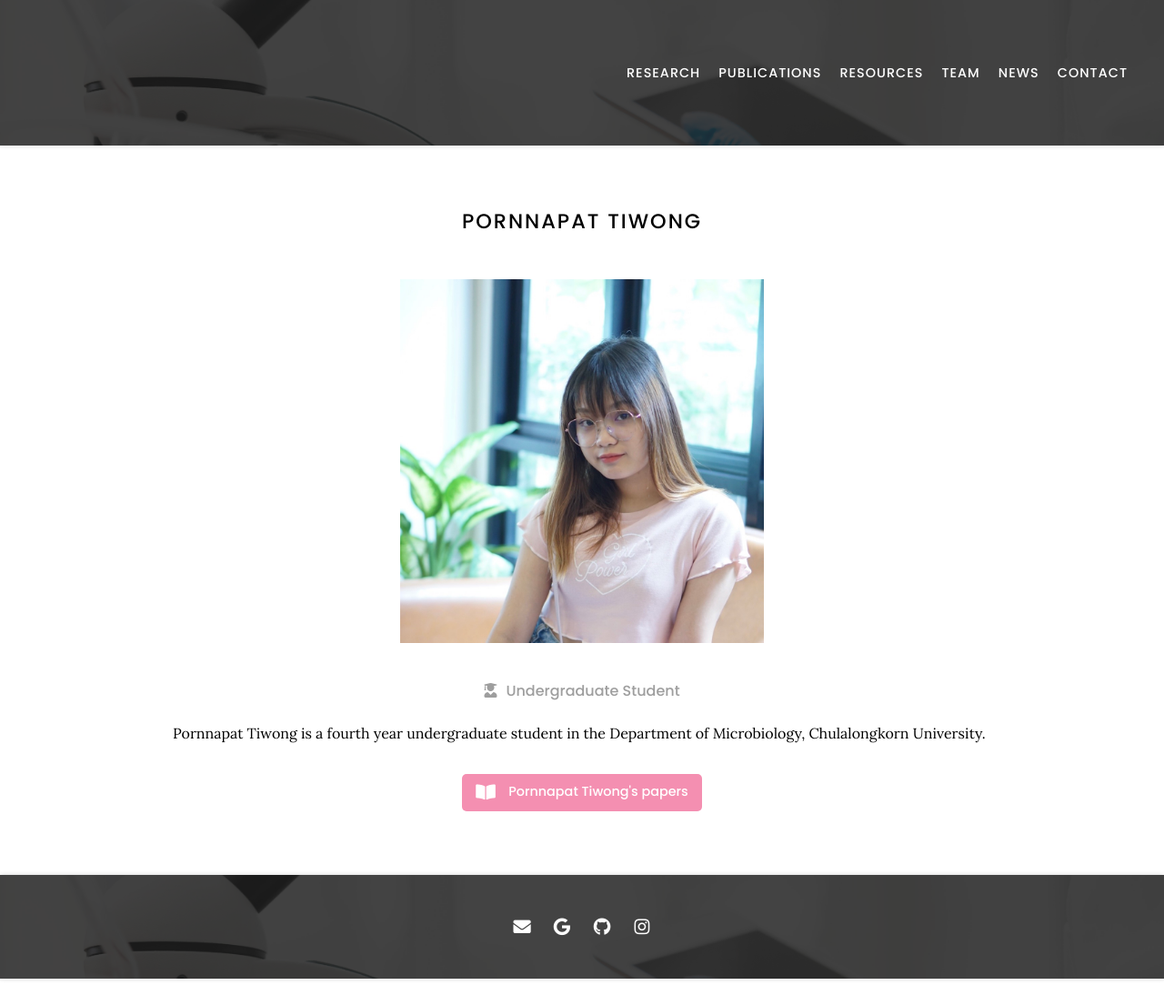
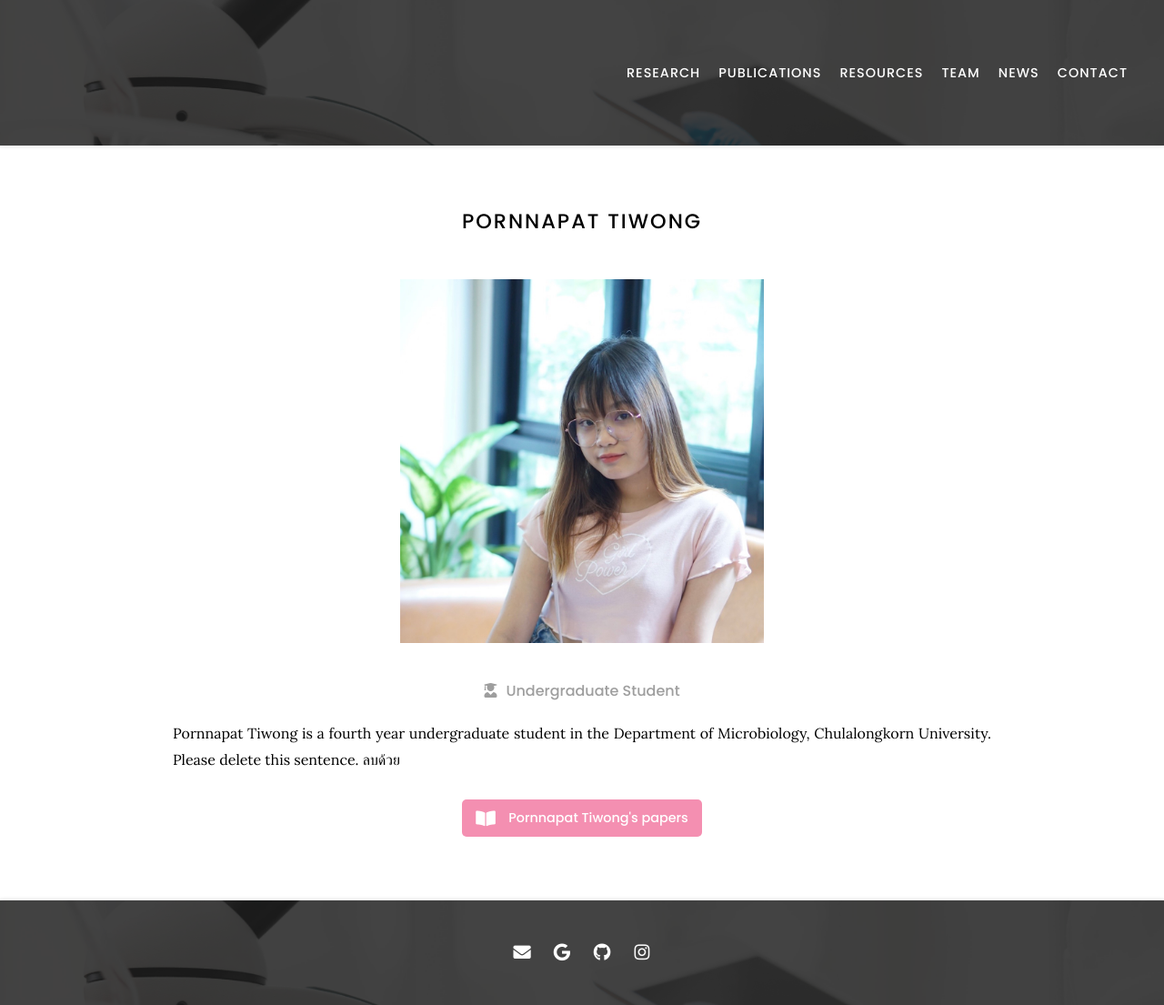
Before and after one commit to natpombubpa-lab/natpombubpa-lab.github.io, a Jekyll site: the page built from _members/Pornnapat-Tiwong.md, in a window 1280 px wide. Shown: the whole page at 91% size. Built offline with Jekyll 4.4.1, drawn with Linux system fonts in a browser that asks for light colours; nearby versions of some CDN libraries; before the commit the page ends 1076 px from its top, so only the background shows below that.

Commit message:
Update Pornnapat-Tiwong.md

```diff
--- a/_members/Pornnapat-Tiwong.md
+++ b/_members/Pornnapat-Tiwong.md
@@ -9,4 +9,4 @@ role: undergrad
 
 ---
 
-Pornnapat Tiwong is a fourth year undergraduate student in the Department of Microbiology, Chulalongkorn University.
+Pornnapat Tiwong is a fourth year undergraduate student in the Department of Microbiology, Chulalongkorn University. Please delete this sentence. ลบด้วย
```
